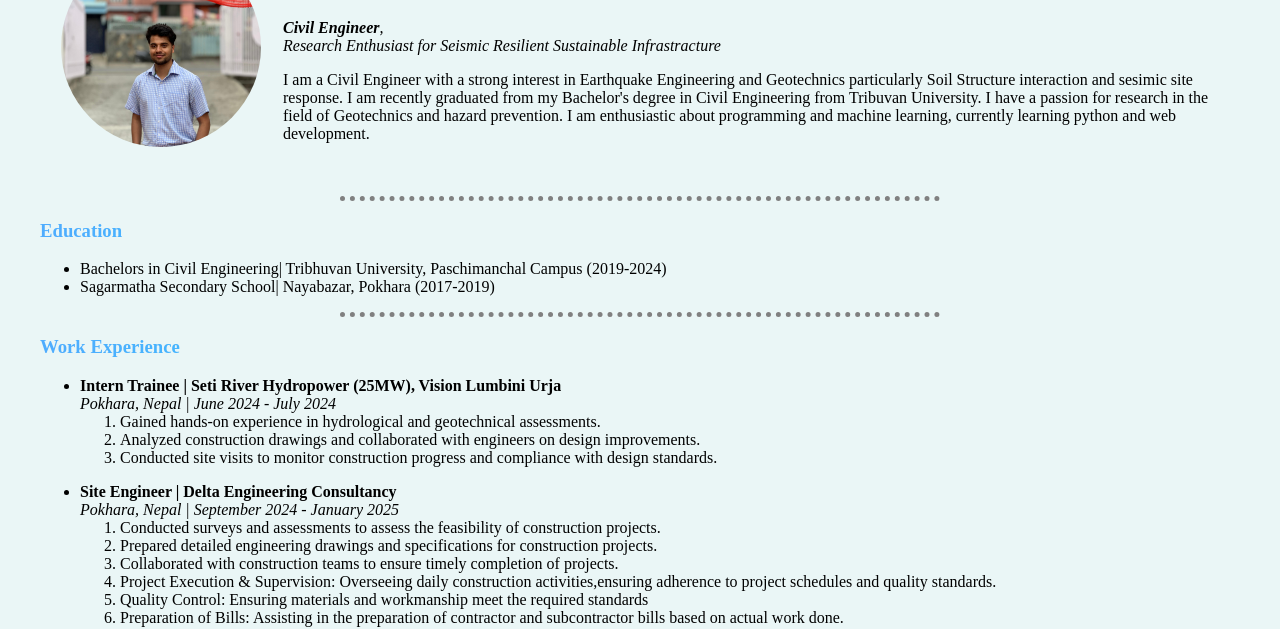
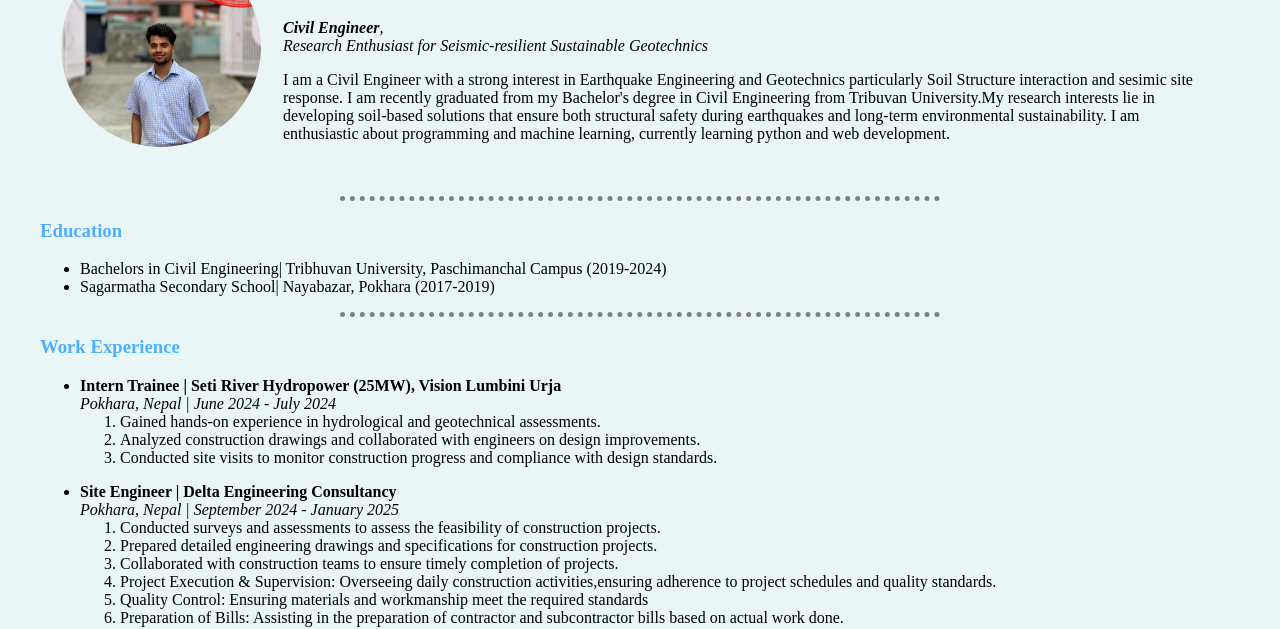
Before and after one commit to samundranp/portfolio, a plain HTML site: page index.html in a window 1280 px wide. Shown: the part 177-806 px from the top of the page. Drawn offline with Linux system fonts and the light colour scheme.

Commit message:
Update index.html

```diff
--- a/index.html
+++ b/index.html
@@ -17,8 +17,8 @@
                 <td><img src="profile.jpg" alt="Samundra's Profile Picture" width="200" height="200" style="border-radius: 50%; object-fit: cover;"></td>
                 <td>
                     <h1>Samundra Paudel</h1>
-                    <p><em><strong>Civil Engineer</strong>,<br> Research Enthusiast for Seismic Resilient Sustainable  Infrastracture</em></p>
-                    <p>I am a Civil Engineer with a strong interest in Earthquake Engineering and Geotechnics particularly Soil Structure interaction and sesimic site response. I am recently graduated from my Bachelor's degree in Civil Engineering from Tribuvan University. I have a passion for research in the field of Geotechnics and hazard prevention. I am enthusiastic about programming and machine learning, currently learning python and web development.</p>
+                    <p><em><strong>Civil Engineer</strong>,<br> Research Enthusiast for Seismic-resilient Sustainable Geotechnics</em></p>
+                    <p>I am a Civil Engineer with a strong interest in Earthquake Engineering and Geotechnics particularly Soil Structure interaction and sesimic site response. I am recently graduated from my Bachelor's degree in Civil Engineering from Tribuvan University.My research interests lie in developing soil-based solutions that ensure both structural safety during earthquakes and long-term environmental sustainability. I am enthusiastic about programming and machine learning, currently learning python and web development.</p>
                 </td>
             </tr>
         </table>
```
